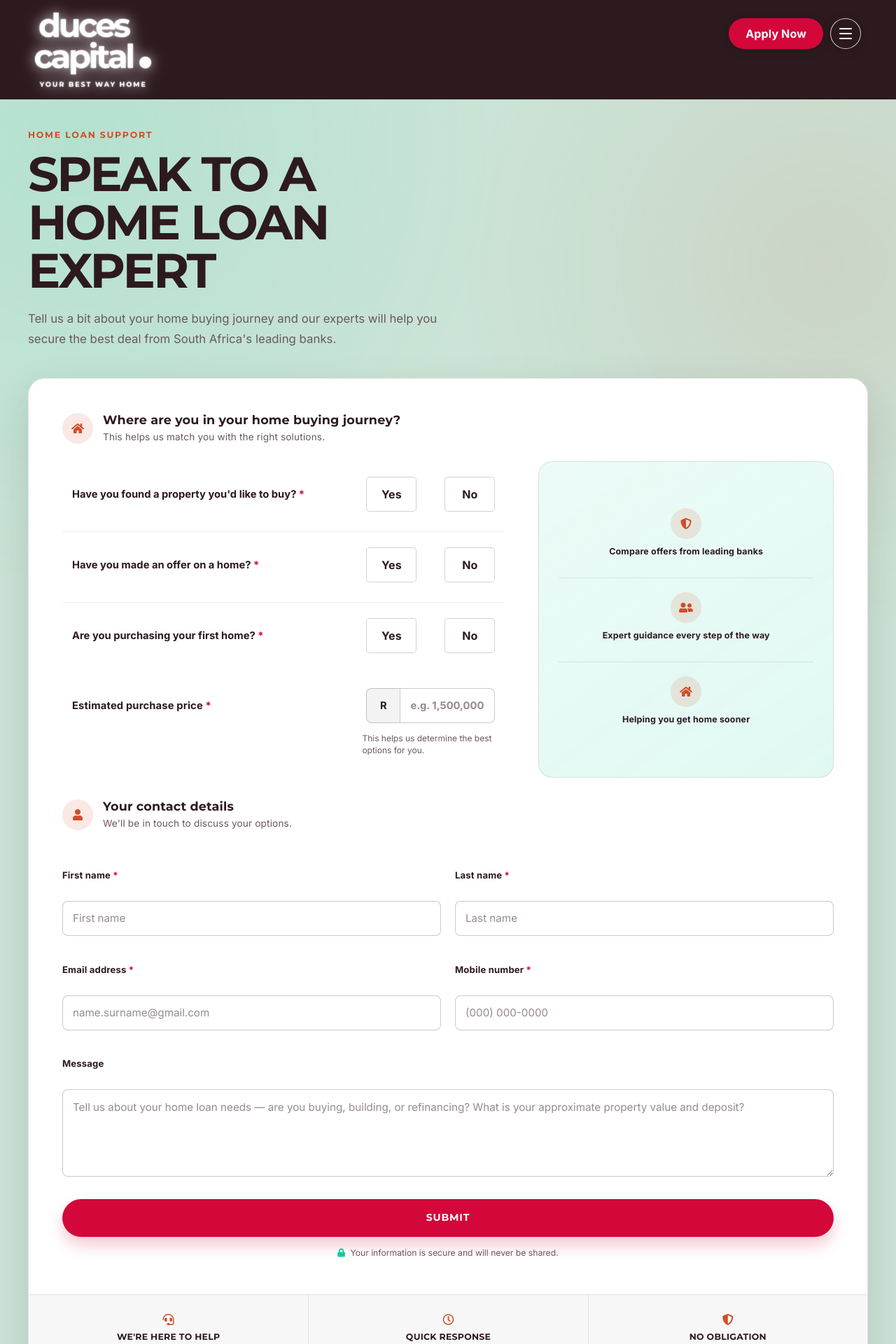
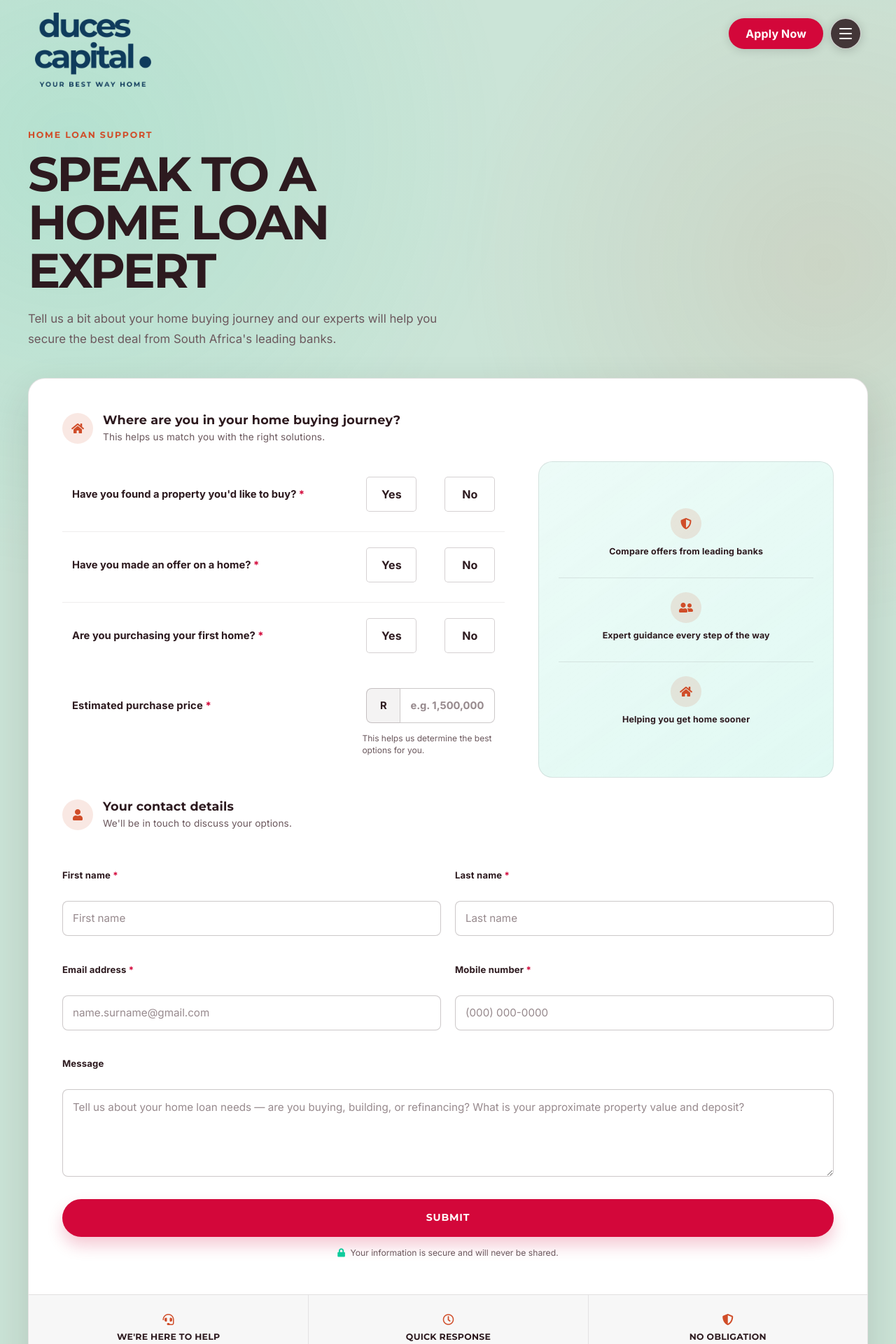
Before and after one commit to Intellify-Cloud/ev-ducscap_v2, a Jekyll site: the page built from apply-now.html, in a window 1280 px wide. Shown: the top 1920 px of the page at 70% size. Built offline with Jekyll 4.4.1, drawn with Linux system fonts in a browser that asks for light colours.

Commit message:
Use dark logo on Apply Now navbar

```diff
--- a/_includes/navbar.html
+++ b/_includes/navbar.html
@@ -1,8 +1,8 @@
 {% assign navbar_logo = '/assets/img/logo/duces-logo-stacked-red2.png' %}
-{% if page.url == '/about/' or page.url == '/why-duces/' %}
+{% if page.url == '/about/' or page.url == '/why-duces/' or page.url == '/apply-now/' %}
   {% assign navbar_logo = '/assets/img/logo/duces-logo-stacked-dark.png' %}
 {% endif %}
-<nav class="navbar{% if page.url == '/about/' or page.url == '/why-duces/' %} navbar--transparent-light{% endif %}" id="mainNav" aria-label="Main navigation">
+<nav class="navbar{% if page.url == '/about/' or page.url == '/why-duces/' or page.url == '/apply-now/' %} navbar--transparent-light{% endif %}" id="mainNav" aria-label="Main navigation">
   <div class="container">
     <a class="navbar-brand" href="{{ '/' | relative_url }}" aria-label="Duces Capital home">
       <img
```
